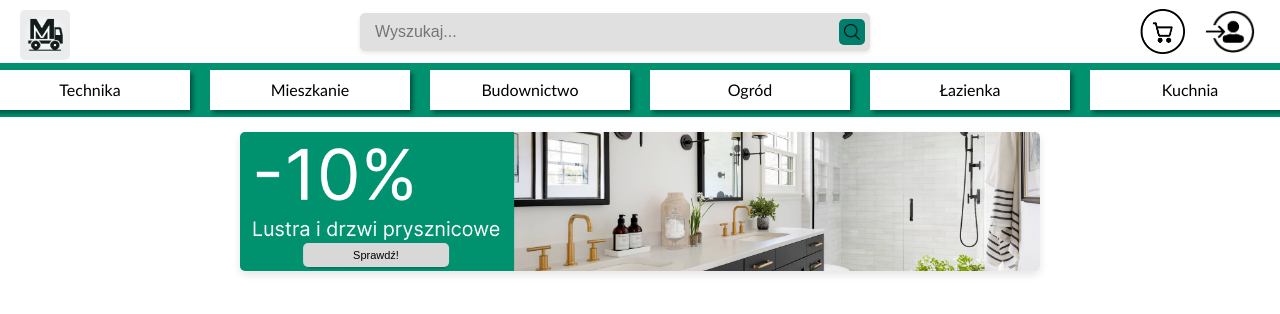
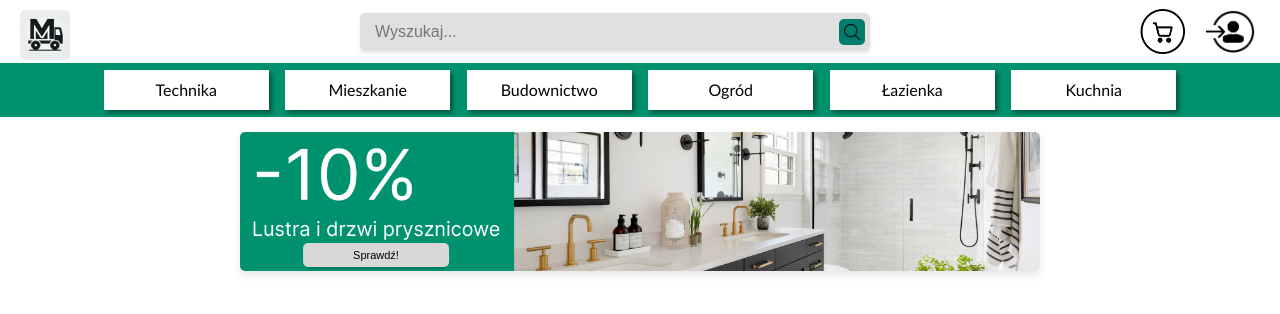
Before and after one commit to Jaian400/Magazyn_Master, a Django app: page / in a window 1280 px wide. Shown: the top 314 px of the page. Run offline with Django 5.2, Linux system fonts and the light colour scheme; data that the repository does not hold is empty.

Commit message:
Update styles.css

```diff
--- a/djan/static/styles.css
+++ b/djan/static/styles.css
@@ -155,7 +155,7 @@ span{
     max-width: 1200px; /* Maksymalna szerokość kontenera */
     margin: 0 auto; /* Wyśrodkowanie poziome */
     gap: 2%; /* Odstępy między przyciskami */
-    padding: 0 7%; /* Przestrzeń po lewej i prawej stronie kontenera */
+    padding: 0 17%; /* Przestrzeń po lewej i prawej stronie kontenera */
 }
 
 .button {
```
